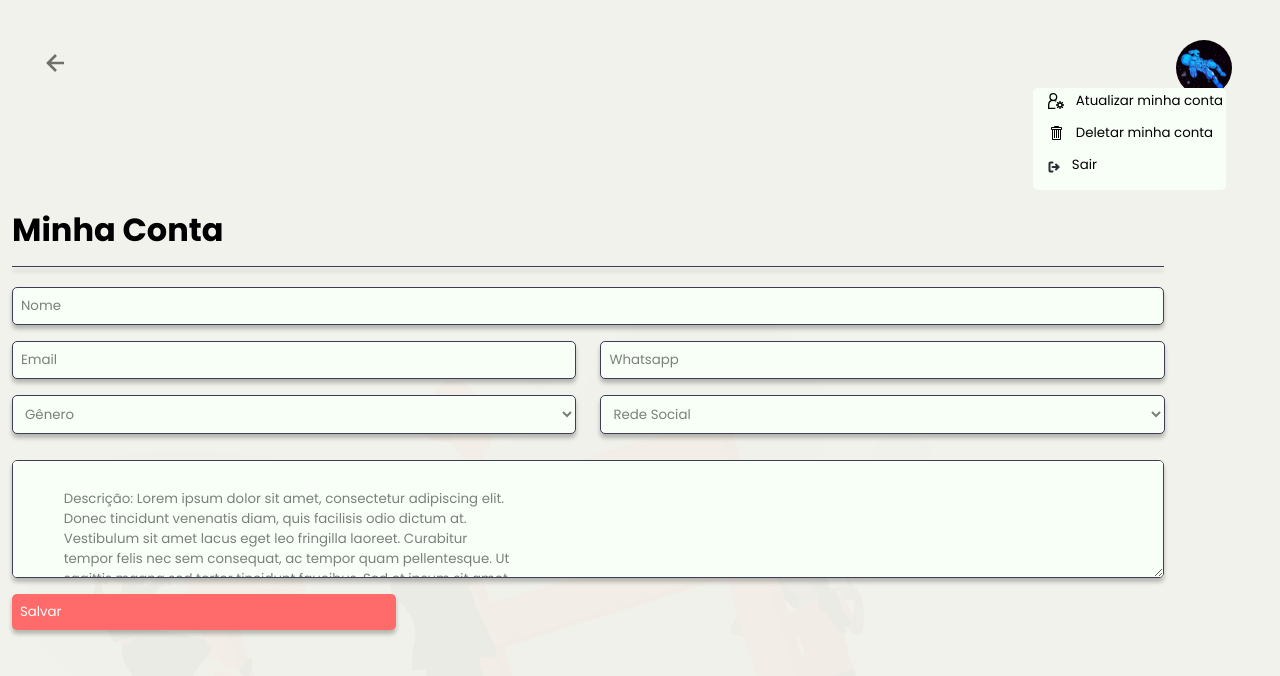
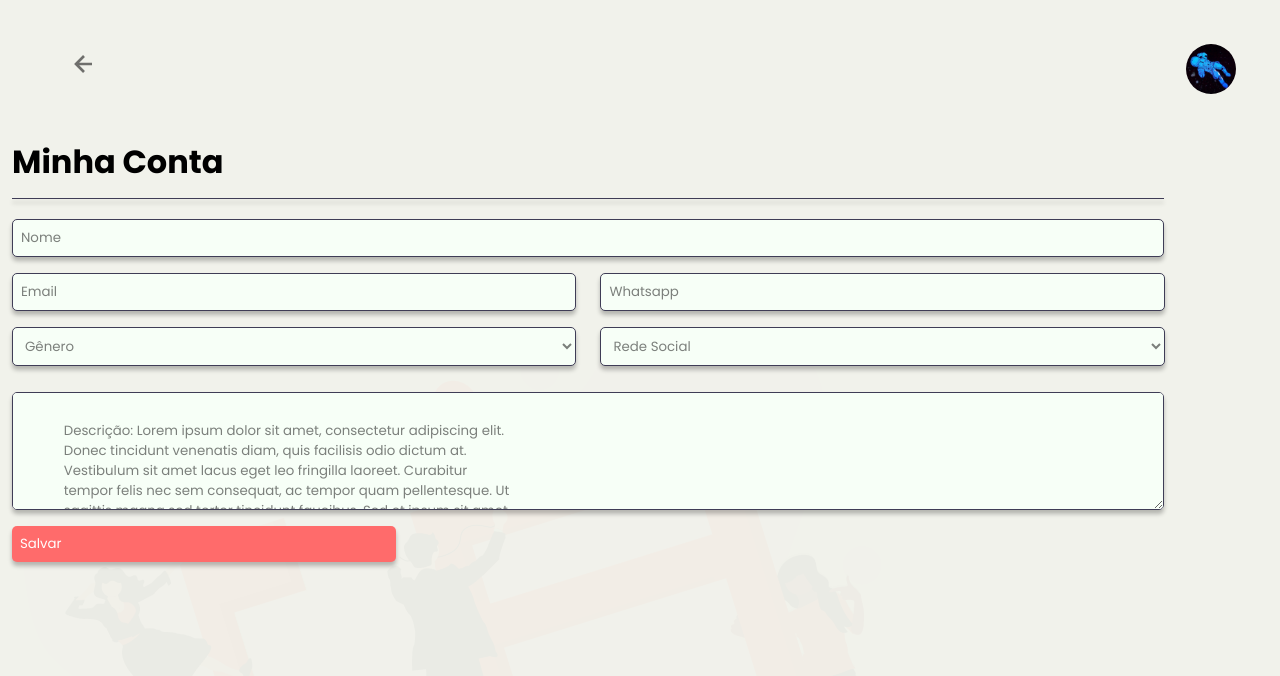
Before and after one commit to Kauanny-cmd/Seu-Artista, a React (Create React App) app in the folder client/: page /profile in a window 1280 px wide. Shown: the top 676 px of the page. Built offline with nearby package versions, Linux system fonts and the light colour scheme.

Commit message:
Adicionando modal

```diff
--- a/client/src/pages/Profile/index.js
+++ b/client/src/pages/Profile/index.js
@@ -1,12 +1,9 @@
 import React from "react";
 import { Link } from "react-router-dom";
 import PageContainer from "../../components/PageContainer";
+import EditaConta from "../../components/EditaConta";
 
-import { GrUserSettings } from "react-icons/gr";
-import { GoTrashcan } from "react-icons/go";
 import { BiLeftArrowAlt } from "react-icons/bi";
-import sair from "../../assets/sair.svg";
-import perfil from "../../assets/Profile.svg";
 
 import "./styles.css";
 
@@ -19,37 +16,8 @@ function Profile() {
             <BiLeftArrowAlt />
           </Link>
         </div>
-
-        <img src={perfil} alt="Seu Artísta" />
+        <EditaConta />
       </header>
-      <div id="edita-conta">
-        <form id="form-perfil">
-          <div className="confi-conta">
-            <label>
-              <GrUserSettings />
-            </label>
-            <input
-              type="Button"
-              defaultValue="Atualizar minha conta"
-              name="arualizar"
-            />
-          </div>
-
-          <div className="confi-conta">
-            <label>
-              <GoTrashcan />
-            </label>
-            <input type="Button" defaultValue="Deletar minha conta" name="deletar" />
-          </div>
-
-          <div className="confi-conta">
-            <label>
-              <img src={sair} alt="sair" />
-            </label>
-            <input type="Button" defaultValue="Sair" name="sair" />
-          </div>
-        </form>
-      </div>
       <h1 id="title-perfil">Minha Conta</h1>
 
       <div id="linha-perfil"></div>
@@ -65,24 +33,21 @@ function Profile() {
           <div className="contact-perfil">
             <select name="select-genero" className="option">
               <option defaultValue="Gênero">Gênero</option>
-              <option defaultValue="Feminino">
-                Rock
-              </option>
+              <option defaultValue="Feminino">Rock</option>
               <option defaultValue="Masculino">Forró</option>
             </select>
 
             <select name="select-rede" className="option">
               <option defaultValue="Rede Social">Rede Social</option>
-              <option defaultValue="Instagram">
-                Instagram
-              </option>
+              <option defaultValue="Instagram">Instagram</option>
               <option defaultValue="Youtube">Youtube</option>
               <option defaultValue="Website">Website</option>
             </select>
           </div>
           <textarea
             name="textarea"
-            rows="5" cols="30"
+            rows="5"
+            cols="30"
             defaultValue="
             Descrição: Lorem ipsum dolor sit amet, consectetur adipiscing elit.
             Donec tincidunt venenatis diam, quis facilisis odio dictum at.
--- a/client/src/pages/Profile/styles.css
+++ b/client/src/pages/Profile/styles.css
@@ -2,61 +2,13 @@
   display: flex;
   justify-content: space-between;
   align-items: center;
-  padding: 16px;
-}
-
-#perfil-header div,
-#perfil-header img {
-  margin-top: 24px;
+  padding: 26px;
 }
 
 .home-perfil {
   margin-left: 24px;
   color: rgba(0, 0, 0, 0.54);
   font-size: 32px;
-}
-
-#perfil-header img {
-  margin-right: 32px;
-  width: 50px;
-}
-
-#edita-conta {
-  display: flex;
-  justify-content: flex-end;
-  width: 100%;
-  margin-right: 12px;
-}
-
-#edita-conta form {
-  display: flex;
-  flex-direction: column;
-  margin: 1px 2px 1px;
-  text-align: start;
-  padding: 3px;
-
-  background: #f7fff7;
-  border-radius: 5px;
-}
-
-#edita-conta form input,
-#edita-conta form label {
-  margin-left: 12px;
-
-  background: #f7fff7;
-}
-
-#edita-conta form .confi-conta {
-  display: flex;
-
-  background: #f7fff7;
-}
-
-#edita-conta form input {
-  margin-bottom: 12px;
-  text-align: center;
-  background: #f7fff7;
-  border: none;
 }
 
 #title-perfil {
@@ -137,13 +89,13 @@ textarea:hover {
     font-size: 32px;
   }
 
-  #perfil-header img {
-    width: 56px;
-  }
-
   #perfil {
     display: flex;
     width: 100%;
+  }
+
+  #perfil-header {
+    padding: 44px;
   }
 
   #perfil #form-conta {
@@ -173,13 +125,8 @@ textarea:hover {
     margin: 0;
   }
 
-  #perfil .contact-perfil select, #perfil .contact-perfil input {
+  #perfil .contact-perfil select,
+  #perfil .contact-perfil input {
     width: 44.1%;
   }
-
-  #edita-conta form {
-    margin-bottom: 16px;
-    margin-top: -24px;
-    margin-right: 54px;
-  }
 }
```
